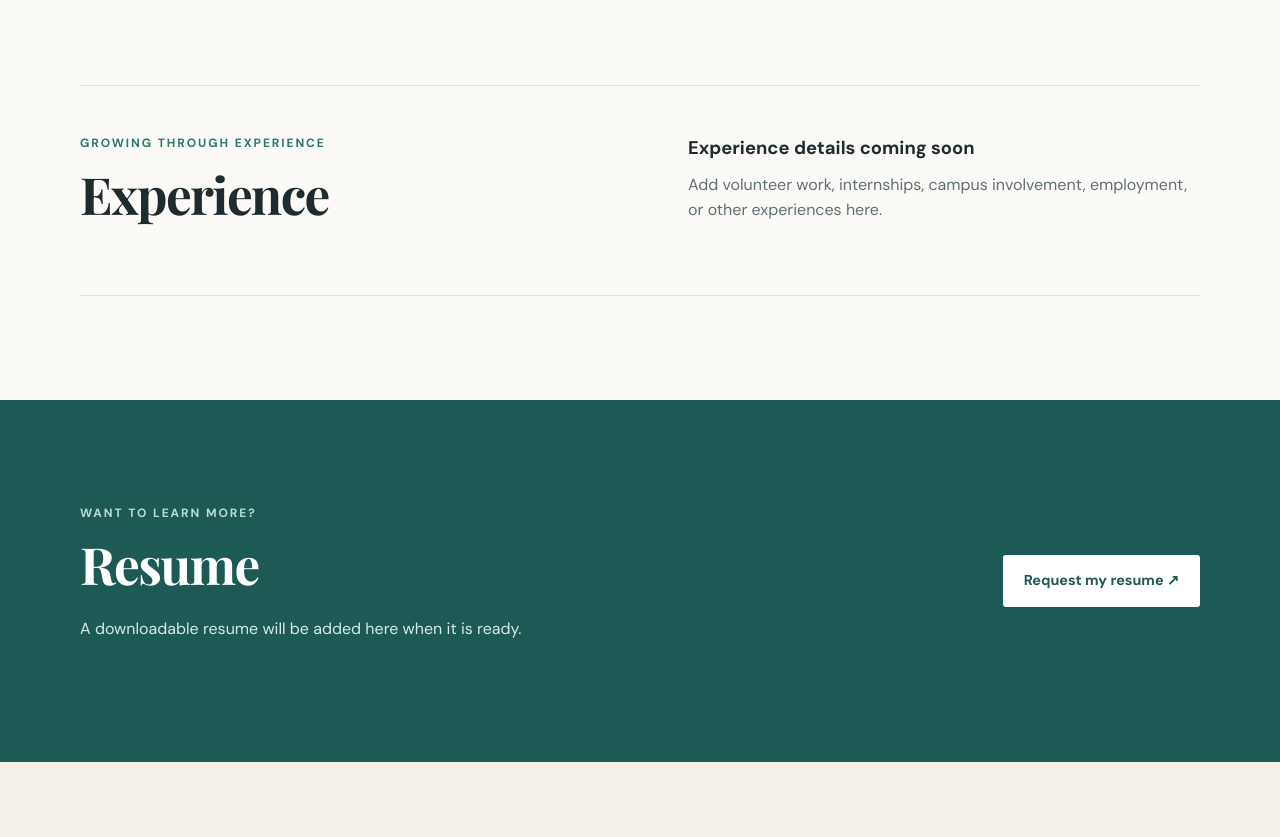
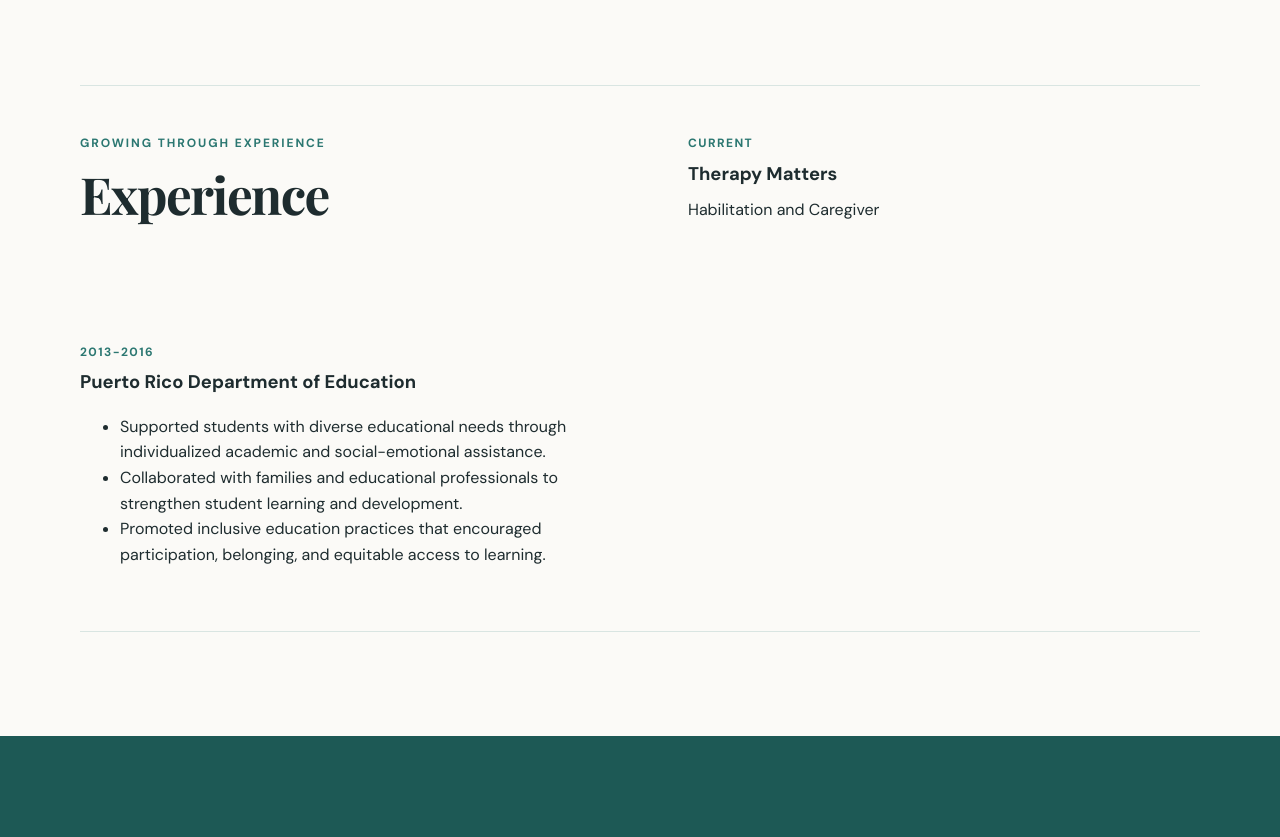
Before and after one commit to yortizro-lab/yashiraortiz.github.io, a plain HTML site: page index.html in a window 1280 px wide. Shown: the part 3240-4077 px from the top of the page. Drawn offline with nearby package versions, Linux system fonts and the light colour scheme.

Commit message:
Therapy Matters experience

```diff
--- a/index.html
+++ b/index.html
@@ -142,8 +142,18 @@
           <h2>Experience</h2>
         </div>
         <div>
-          <h3>Experience details coming soon</h3>
-          <p class="muted">Add volunteer work, internships, campus involvement, employment, or other experiences here.</p>
+          <p class="date">Current</p>
+          <h3>Therapy Matters</h3>
+          <p>Habilitation and Caregiver</p>
+        </div>
+        <div>
+          <p class="date">2013-2016</p>
+          <h3>Puerto Rico Department of Education</h3>
+          <ul>
+            <li>Supported students with diverse educational needs through individualized academic and social-emotional assistance.</li>
+            <li>Collaborated with families and educational professionals to strengthen student learning and development.</li>
+            <li>Promoted inclusive education practices that encouraged participation, belonging, and equitable access to learning.</li>
+          </ul>
         </div>
       </div>
     </section>
```
